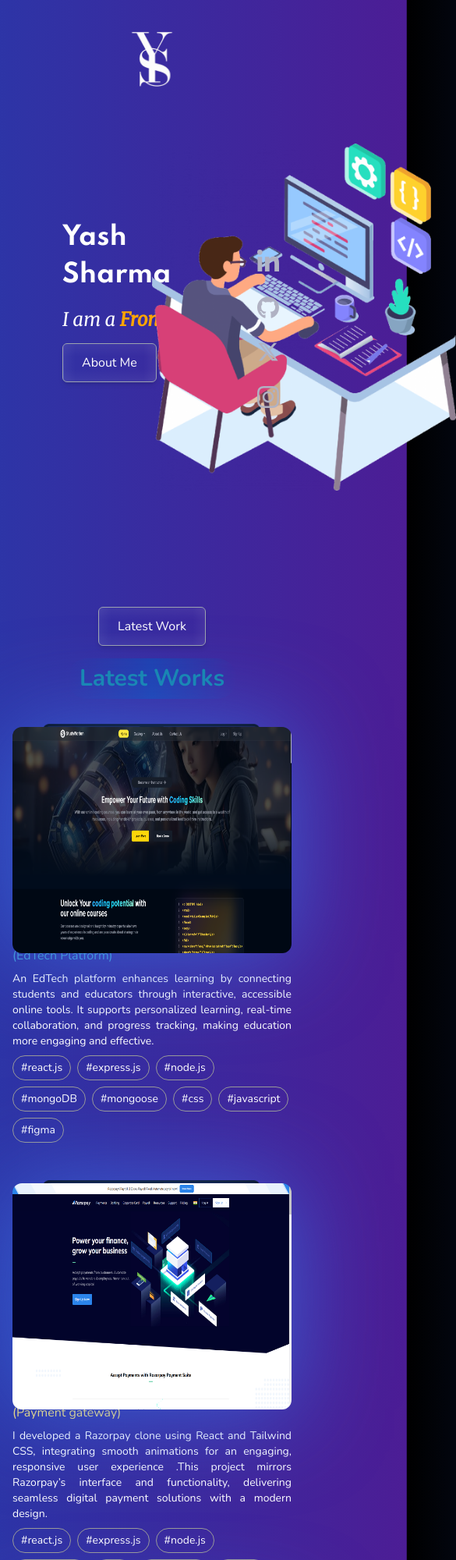
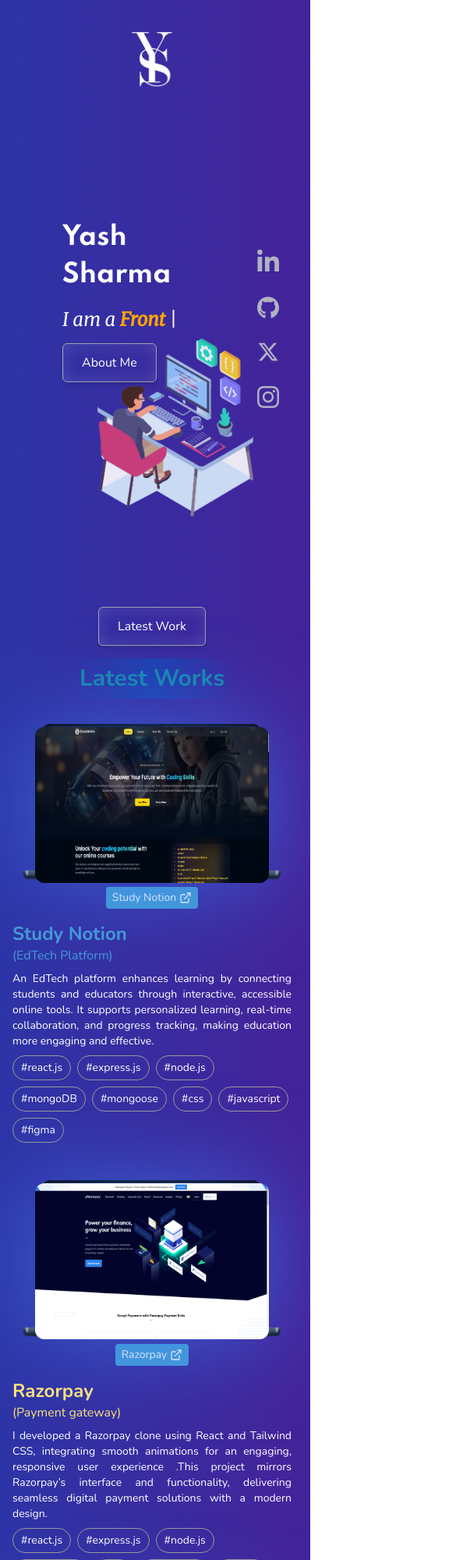
Before and after one commit to yashitis/YS_Portfolio, a website: page index.html in a window 390 px wide. Shown: the top 2000 px of the page at 78% size, 585 px wide, since content can reach past the window. Drawn offline with nearby package versions, Linux system fonts and the light colour scheme; files whose address does not match are found by name.

Commit message:
Added Media Queries

```diff
--- a/index.html
+++ b/index.html
@@ -9,10 +9,10 @@
     <Script src="matter.js" defer></Script>
     <link rel="stylesheet" href="style.css"></link>
 </head>
+<!-- Animated background -->
 <body class=" text-white font-['nunito']  w-screen animated-background h-screen bg-gradient-to-r from-black via-blue-800 to-violet-900">
-  <!-- Animated background -->
 
-      <section class=" flex flex-col h-screen justify-between  ">
+      <section class=" flex flex-col h-screen justify-between overflow-hidden">
         <Header class=" z-10 pointer-events-none flex items-center justify-between w-auto mt-4 max-w-screen-2xl mx-auto hover:scale-125">
             <!-- YS logo -->
             <div class="hover:scale-125 ease-in-out duration-100">
@@ -20,17 +20,6 @@
             </div>
             <!-- Dark mode, light mode and more -->
              <div class=" pointer-events-auto  max-w-80 flex flex-row gap-4">
-
-                <!-- sun icon -->
-                <!-- <a>
-                    <svg xmlns="http://www.w3.org/2000/svg" width="24" height="24" viewBox="0 0 24 24" fill="none" stroke="currentColor" stroke-width="2" stroke-linecap="round" stroke-linejoin="round" class="feather feather-sun"><circle cx="12" cy="12" r="5"></circle><line x1="12" y1="1" x2="12" y2="3"></line><line x1="12" y1="21" x2="12" y2="23"></line><line x1="4.22" y1="4.22" x2="5.64" y2="5.64"></line><line x1="18.36" y1="18.36" x2="19.78" y2="19.78"></line><line x1="1" y1="12" x2="3" y2="12"></line><line x1="21" y1="12" x2="23" y2="12"></line><line x1="4.22" y1="19.78" x2="5.64" y2="18.36"></line><line x1="18.36" y1="5.64" x2="19.78" y2="4.22"></line>
-                    </svg>
-                </a> -->
-                <!-- moon icon -->
-                <!-- <a>
-                    <svg xmlns="http://www.w3.org/2000/svg" width="24" height="24" viewBox="0 0 24 24" fill="none" stroke="currentColor" stroke-width="2" stroke-linecap="round" stroke-linejoin="round" class=""><path d="M21 12.79A9 9 0 1 1 11.21 3 7 7 0 0 0 21 12.79z"></path>
-                    </svg>
-                </a> -->
 
              </div>
         </Header>
@@ -40,11 +29,11 @@
         </div>
 
         <div class="flex -mt-36 relative ">
-            <div class="w-full px-4 max-w-screen-xl mx-auto">
+            <div class="w-full px-4 max-w-screen-xl mx-auto sm:py-0">
                 <div class="relative ml-16 ">
                     <!-- Heading -->
 
-                    <span>
+                    <span >
                       <h1 class="pointer-events-none text-[32px] md:text-[64px] font-['spartan'] mr-16">Yash Sharma</h1>
                       <p class=" pointer-events-none text-[24px] font-['merriweather'] italic  mb-3 my-4 md:my-8  ">
                          I am a  <span class="role"></span>
@@ -75,7 +64,7 @@
 
                 </div>
                     <!-- developer image -->
-                    <img class="pointer-events-none absolute top-0 left-1/2 -translate-y-24 tanslate-x-1/3 md:w-[400px] w-[400px] h-auto" src="assets/images/bg.png" alt="">
+                    <img id="developer" class="pointer-events-none absolute top-0 left-1/2 -translate-y-24 tanslate-x-1/3 md:w-[400px] w-[400px] h-auto" src="assets/images/bg.png" alt="">
                 </div>
             </div>
 
@@ -171,6 +160,7 @@
             class="flex flex-col items-center relative group sm:hover:scale-105 ease-in-out duration-200"
           >
             <img
+              id="projectImage1"
               class=" w-[450px] h-[290px] mr-auto absolute translate-y-1 -translate-x rounded-xl z-10 drop-shadow-[0_0px_60px_rgba(59,130,246,0.6)] "
               src="./assets/images/Screenshot 2024-10-28 100547.png"
               alt=""
@@ -300,16 +290,7 @@
             >
               #node.js
             </li>
-            <!-- <li
-              class="border rounded-[50px] border-[#999] px-[10px] py-[5px] text-sm md:text-base"
-            >
-              #swiper.js
-            </li> -->
-            <!-- <li
-              class="border rounded-[50px] border-[#999] px-[10px] py-[5px] text-sm md:text-base"
-            >
-              #mongoDB
-            </li> -->
+
             <li
               class="border rounded-[50px] border-[#999] px-[10px] py-[5px] text-sm md:text-base"
             >
@@ -346,6 +327,7 @@
           class="flex flex-col items-center relative group sm:hover:scale-105 ease-in-out duration-200"
         >
           <img
+            id="projectImage2"
             class=" w-[450px] h-[290px] mr-auto absolute translate-y-1 -translate-x rounded-xl z-10 drop-shadow-[0_0px_60px_rgba(59,130,246,0.6)] "
             src="./assets/images/RAzorpay.png"
             alt=""
@@ -378,41 +360,7 @@
           </span>
         </div>
      </a>
-
-      <!-- <div
-      class="flex flex-col items-center relative group sm:hover:scale-105 ease-in-out duration-200 sm:ml-auto"
-      >
-      <img
-      class="max-w-[400px] w-full relative z-10 drop-shadow-[0_0px_60px_rgba(59,130,246,0.6)]"
-              src="./assets/images/eazygrad.webp"
-              alt=""
-            />
-            <span
-              class="flex group-hover:-top-14 ease-jump duration-200 text-black bg-[#ffe578] sm:absolute left-1/2 sm:-translate-x-1/2 top-5 px-2 py-1 text-sm sm:text-base mt-2 rounded w-max items-center gap-1 after:hidden sm:after:block after:w-4 after:h-4 after:bg-inherit after:absolute after:left-1/2 after:-translate-x-1/2 after:rotate-45 after:-bottom-2"
-              >EazyGrad
-              <svg
-              xmlns="http://www.w3.org/2000/svg"
-              width="16"
-              height="16"
-              viewBox="0 0 24 24"
-              fill="none"
-              stroke="currentColor"
-              stroke-width="2"
-              stroke-linecap="round"
-              stroke-linejoin="round"
-              class="feather feather-external-link"
-              >
-              <path
-                  d="M18 13v6a2 2 0 0 1-2 2H5a2 2 0 0 1-2-2V8a2 2 0 0 1 2-2h6"
-                  ></path>
-                  <polyline points="15 3 21 3 21 9"></polyline>
-                  <line x1="10" y1="14" x2="21" y2="3"></line>
-                </svg>
-              </span>
-            </div> -->
-
-
-          <!-- Third Project -->
+     <!-- third project  -->
       </div>
       <div
         class="flex flex-col sm:flex-row gap-4 mt-12 sm:gap-[80px] items-center sm:mt-20 relative"
@@ -431,7 +379,8 @@
           class="flex flex-col items-center relative group sm:hover:scale-105 ease-in-out duration-200"
         >
           <img
-            class=" w-[450px] h-[290px] mr-auto absolute translate-y-1 -translate-x rounded-xl z-10 drop-shadow-[0_0px_60px_rgba(59,130,246,0.6)] "
+            id="projectImage3"
+            class="w-[450px] h-[290px] mr-auto absolute translate-y-1 -translate-x rounded-xl z-10 drop-shadow-[0_0px_60px_rgba(59,130,246,0.6)] "
             src="./assets/images/Discord.png"
             alt=""
           />
@@ -535,7 +484,7 @@
 
       <!-- ME AND MY TECH STACk -->
 
-      <div id="AboutMe" id="skills" class="container skills-container ">
+      <div id="hidden" id="AboutMe" id="skills" class="container skills-container ">
         <div class="skill-fade-text"></div>
 
         <div class="skill-container-left">
--- a/style.css
+++ b/style.css
@@ -46,6 +46,44 @@
       gap:2rem;
       justify-content: center;
     }
+
+
+ /* Media Query */
+@media screen and (max-width: 850px) {
+  #developer{
+    width: 200px;
+    opacity: 90%;
+    position: absolute;
+    left: 125px;
+    top: 250px;
+
+  }
+  #hidden{
+    display:none;
+  }
+
+  #projectImage1{
+    width:300px;
+    height: 200px;
+  }
+
+  #projectImage2{
+    width:300px;
+    height: 200px;
+  }
+
+  #projectImage3{
+    width:300px;
+    height: 200px;
+  }
+
+  /* #HeadingSection{
+
+  } */
+}
+
+
+
 
 .skills-logo{
       width:90px;
```
Also changed, not shown: output.css.
